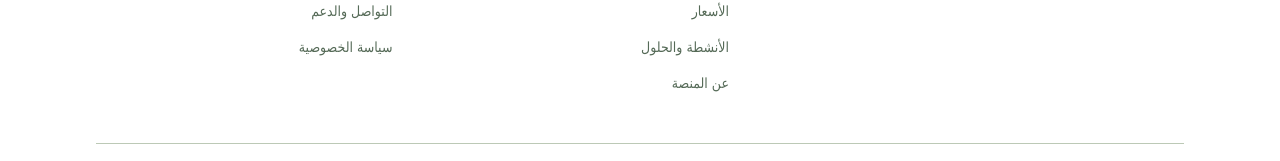
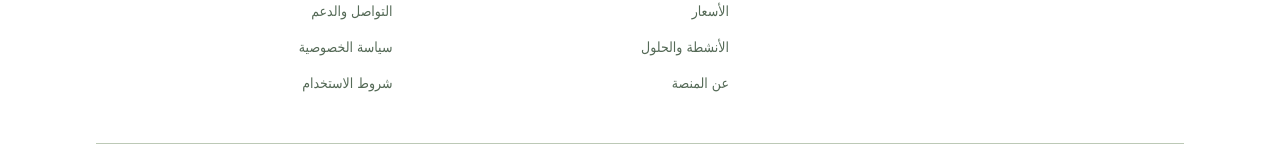
Before and after one commit to KAYANSTOR/AI, a Next.js app in the folder apps/web/: page / in a window 1280 px wide. Shown: the part 4240-4401 px from the top of the page. Built offline with nearby package versions, Linux system fonts and the light colour scheme; no server answers.

Commit message:
ui: link terms page from site footer

```diff
--- a/apps/web/src/components/site/site-footer.tsx
+++ b/apps/web/src/components/site/site-footer.tsx
@@ -8,6 +8,7 @@ const ACCOUNT_LINKS = [
   { label: 'الأسئلة الشائعة', href: '/faq' },
   { label: 'التواصل والدعم', href: '/contact' },
   { label: 'سياسة الخصوصية', href: '/privacy' },
+  { label: 'شروط الاستخدام', href: '/terms' },
 ] as const
 
 export function SiteFooter() {
```
